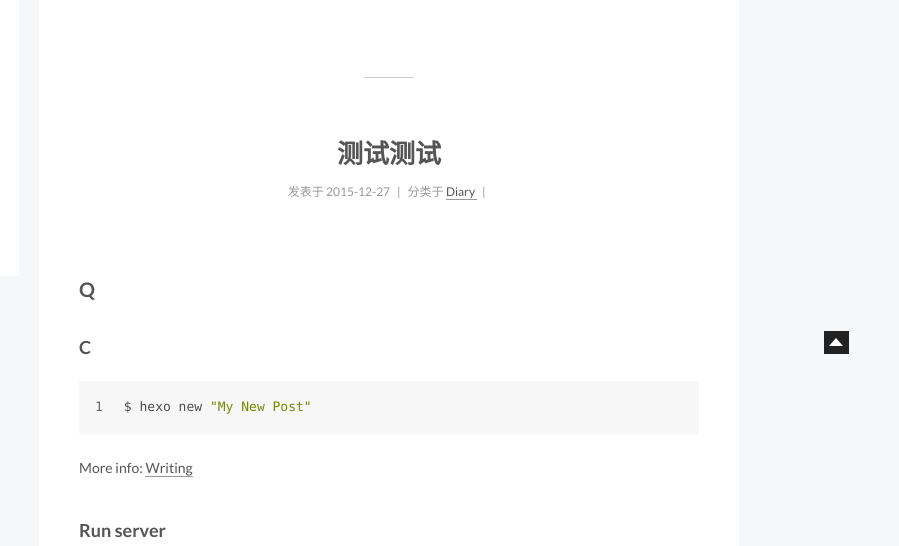
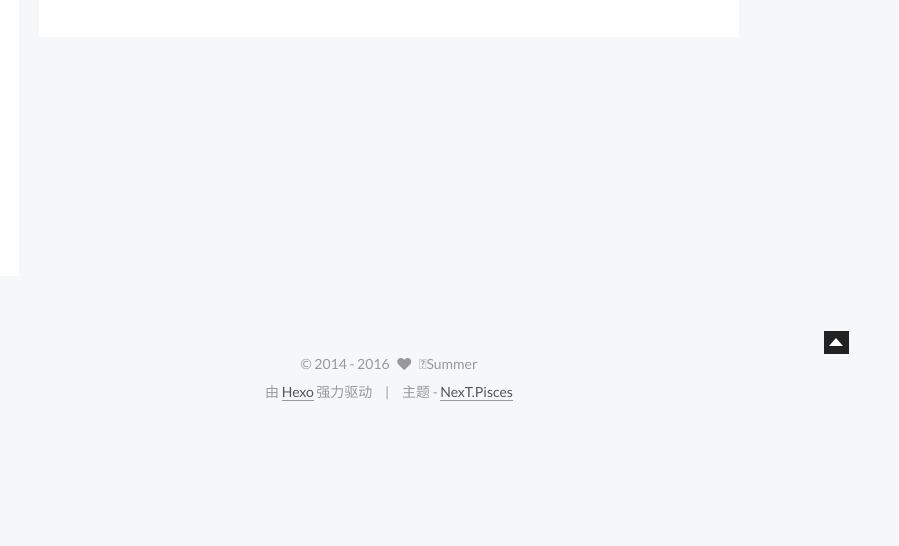
Before and after one commit to SimleCp/SimleCp.github.io, a plain HTML site: page index.html in a window 1280 px wide. Shown: the part 406-952 px from the top of the page, 381-1280 px from the left. After the commit the page ends 832 px from the top, so only its background shows below. Drawn offline with Linux system fonts and the light colour scheme; a script that the page names is missing.

Commit message:
Site updated: 2016-02-25 10:02:13

```diff
--- a/css/main.css
+++ b/css/main.css
@@ -1529,7 +1529,7 @@ pre .javascript .function {
   width: 4px;
   height: 4px;
   border-radius: 50%;
-  background: #2957ff;
+  background: #e4ff5b;
 }
 .sidebar-nav {
   margin: 0 0 20px;
--- a/index.html
+++ b/index.html
@@ -232,6 +232,15 @@
 
 
 
+
+
+
+
+
+
+
+
+
   <article class="post post-type-normal " itemscope itemtype="http://schema.org/Article">
 
 
@@ -301,120 +310,6 @@
 
           <div class="post-more-link text-center">
             <a class="btn" href="/2016/01/01/测试自动分页/#more" rel="contents">
-              阅读全文 &raquo;
-            </a>
-          </div>
-
-
-    </div>
-
-    <footer class="post-footer">
-
-
-
-
-
-
-        <div class="post-eof"></div>
-
-    </footer>
-  </article>
-
-
-
-
-
-
-
-
-
-
-
-
-  <article class="post post-type-normal " itemscope itemtype="http://schema.org/Article">
-
-
-      <header class="post-header">
-
-
-
-          <h1 class="post-title" itemprop="name headline">
-
-
-
-
-                <a class="post-title-link" href="/2015/12/27/123/" itemprop="url">
-                  测试测试
-                </a>
-
-
-          </h1>
-
-
-        <div class="post-meta">
-          <span class="post-time">
-            <span class="post-meta-item-icon">
-              <i class="fa fa-calendar-o"></i>
-            </span>
-            <span class="post-meta-item-text">发表于</span>
-            <time itemprop="dateCreated" datetime="2015-12-27T13:14:21+08:00" content="2015-12-27">
-              2015-12-27
-            </time>
-          </span>
-
-
-            <span class="post-category" >
-              &nbsp; | &nbsp;
-              <span class="post-meta-item-icon">
-                <i class="fa fa-folder-o"></i>
-              </span>
-              <span class="post-meta-item-text">分类于</span>
-
-                <span itemprop="about" itemscope itemtype="https://schema.org/Thing">
-                  <a href="/categories/Diary/" itemprop="url" rel="index">
-                    <span itemprop="name">Diary</span>
-                  </a>
-                </span>
-
-
-
-
-
-            </span>
-
-
-
-
-              <span class="post-comments-count">
-                &nbsp; | &nbsp;
-                <a href="/2015/12/27/123/#comments" itemprop="discussionUrl">
-                  <span class="post-comments-count ds-thread-count" data-thread-key="2015/12/27/123/" itemprop="commentsCount"></span>
-                </a>
-              </span>
-
-
-
-
-
-
-
-        </div>
-      </header>
-
-
-
-    <div class="post-body" itemprop="articleBody">
-
-
-
-
-
-
-          <h2 id="Q"><a href="#Q" class="headerlink" title="Q"></a>Q</h2><h3 id="C"><a href="#C" class="headerlink" title="C"></a>C</h3><figure class="highlight bash"><table><tr><td class="gutter"><pre><span class="line">1</span><br></pre></td><td class="code"><pre><span class="line">$ hexo new <span class="string">"My New Post"</span></span><br></pre></td></tr></table></figure>
-<p>More info: <a href="http://hexo.io/docs/writing.html">Writing</a></p>
-<h3 id="Run_server"><a href="#Run_server" class="headerlink" title="Run server"></a>Run server</h3><figure class="highlight bash"><table><tr><td class="gutter"><pre><span class="line">1</span><br></pre></td><td class="code"><pre><span class="line">$ hexo server</span><br></pre></td></tr></table></figure>
-          <div class="post-more-link text-center">
-            <a class="btn" href="/2015/12/27/123/#more" rel="contents">
               阅读全文 &raquo;
             </a>
           </div>
```
Also changed, not shown: 1 other file.
